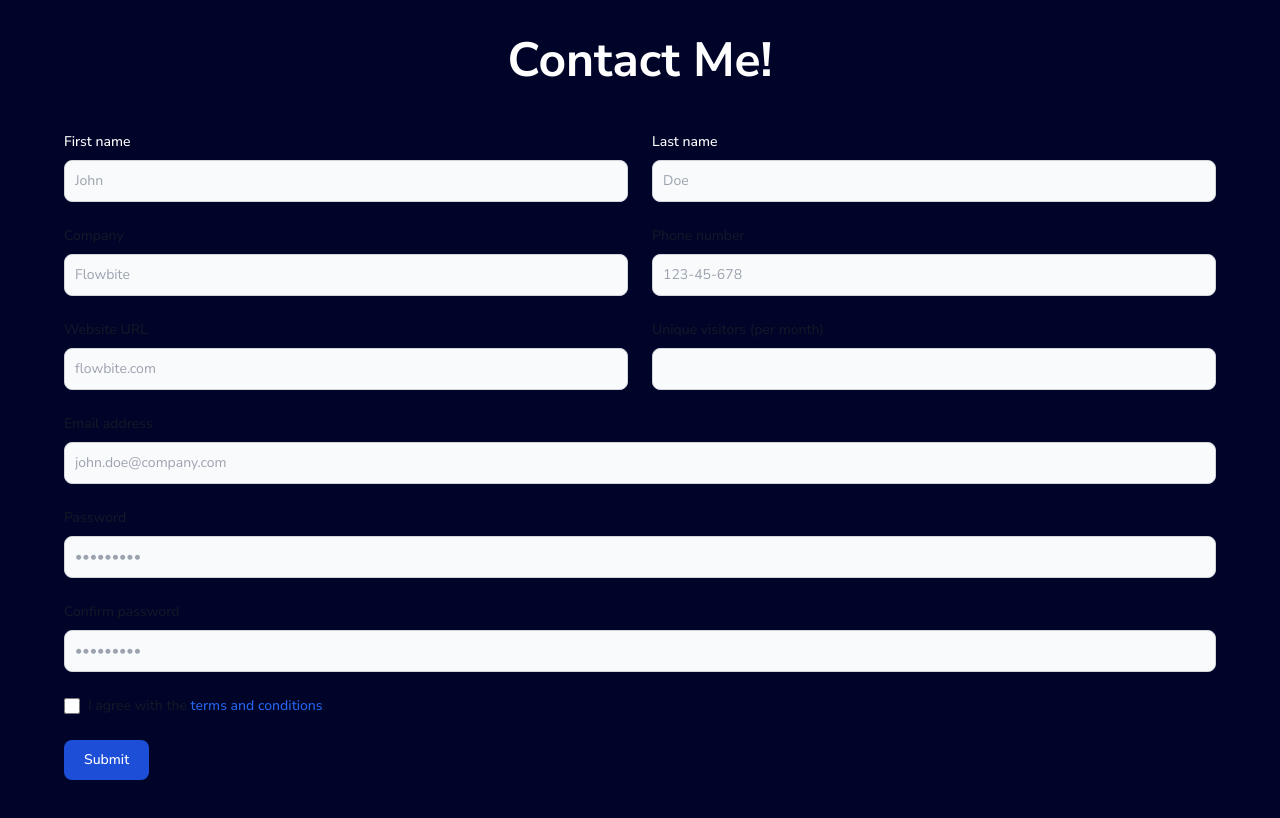
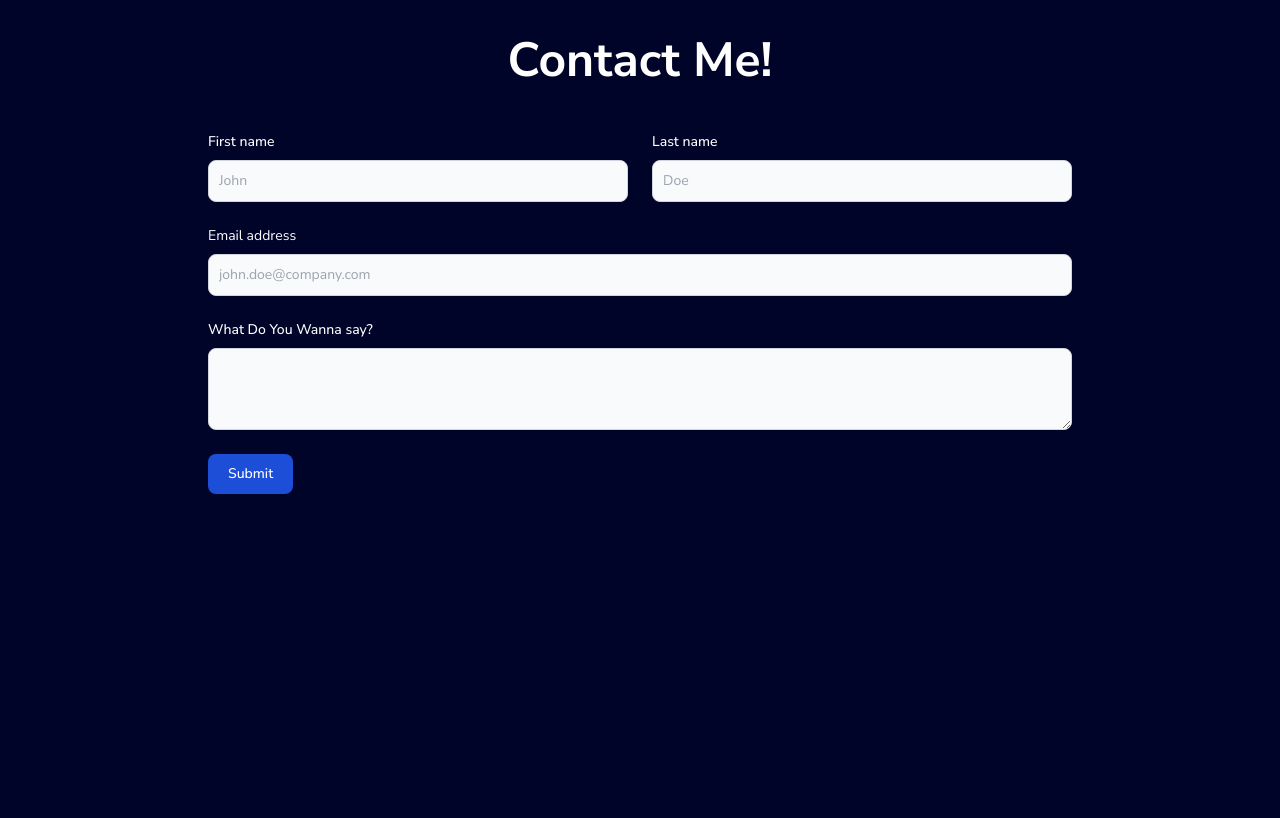
Before and after one commit to MattDev97/matts-main-portfolio, a React (Create React App) app: page / in a window 1280 px wide. Shown: the part 4020-4838 px from the top of the page. After the commit the page ends 4690 px from the top, so only its background shows below. Built offline with nearby package versions, Linux system fonts and the light colour scheme.

Commit message:
Adding contact form at bottom

```diff
--- a/src/Components/Contact/Contact.js
+++ b/src/Components/Contact/Contact.js
@@ -1,52 +1,26 @@
 function Contact() {
     return (
 
-        <form>
-            <div class="grid gap-6 mb-6 md:grid-cols-2">
+        <form className="md:w-3/4 mx-auto">
+            <div className="grid gap-6 mb-6 md:grid-cols-2">
                 <div>
-                    <label for="first_name" class="block mb-2 text-sm font-medium  dark:text-white">First name</label>
-                    <input type="text" id="first_name" class="bg-gray-50 border border-gray-300 text-gray-900 text-sm rounded-lg focus:ring-blue-500 focus:border-blue-500 block w-full p-2.5 dark:bg-gray-700 dark:border-gray-600 dark:placeholder-gray-400 dark:text-white dark:focus:ring-blue-500 dark:focus:border-blue-500" placeholder="John" required></input>
+                    <label for="first_name" className="block mb-2 text-sm font-medium  dark:text-white">First name</label>
+                    <input type="text" id="first_name" className="bg-gray-50 border border-gray-300 text-gray-900 text-sm rounded-lg focus:ring-blue-500 focus:border-blue-500 block w-full p-2.5 dark:bg-gray-700 dark:border-gray-600 dark:placeholder-gray-400 dark:text-white dark:focus:ring-blue-500 dark:focus:border-blue-500" placeholder="John" required></input>
                 </div>
                 <div>
-                    <label for="last_name" class="block mb-2 text-sm font-medium  dark:text-white">Last name</label>
-                    <input type="text" id="last_name" class="bg-gray-50 border border-gray-300 text-gray-900 text-sm rounded-lg focus:ring-blue-500 focus:border-blue-500 block w-full p-2.5 dark:bg-gray-700 dark:border-gray-600 dark:placeholder-gray-400 dark:text-white dark:focus:ring-blue-500 dark:focus:border-blue-500" placeholder="Doe" required></input>
-                </div>
-                <div>
-                    <label for="company" class="block mb-2 text-sm font-medium text-gray-900 dark:text-white">Company</label>
-                    <input type="text" id="company" class="bg-gray-50 border border-gray-300 text-gray-900 text-sm rounded-lg focus:ring-blue-500 focus:border-blue-500 block w-full p-2.5 dark:bg-gray-700 dark:border-gray-600 dark:placeholder-gray-400 dark:text-white dark:focus:ring-blue-500 dark:focus:border-blue-500" placeholder="Flowbite" required></input>
-                </div>
-                <div>
-                    <label for="phone" class="block mb-2 text-sm font-medium text-gray-900 dark:text-white">Phone number</label>
-                    <input type="tel" id="phone" class="bg-gray-50 border border-gray-300 text-gray-900 text-sm rounded-lg focus:ring-blue-500 focus:border-blue-500 block w-full p-2.5 dark:bg-gray-700 dark:border-gray-600 dark:placeholder-gray-400 dark:text-white dark:focus:ring-blue-500 dark:focus:border-blue-500" placeholder="123-45-678" pattern="[0-9]{3}-[0-9]{2}-[0-9]{3}" required></input>
-                </div>
-                <div>
-                    <label for="website" class="block mb-2 text-sm font-medium text-gray-900 dark:text-white">Website URL</label>
-                    <input type="url" id="website" class="bg-gray-50 border border-gray-300 text-gray-900 text-sm rounded-lg focus:ring-blue-500 focus:border-blue-500 block w-full p-2.5 dark:bg-gray-700 dark:border-gray-600 dark:placeholder-gray-400 dark:text-white dark:focus:ring-blue-500 dark:focus:border-blue-500" placeholder="flowbite.com" required></input>
-                </div>
-                <div>
-                    <label for="visitors" class="block mb-2 text-sm font-medium text-gray-900 dark:text-white">Unique visitors (per month)</label>
-                    <input type="number" id="visitors" class="bg-gray-50 border border-gray-300 text-gray-900 text-sm rounded-lg focus:ring-blue-500 focus:border-blue-500 block w-full p-2.5 dark:bg-gray-700 dark:border-gray-600 dark:placeholder-gray-400 dark:text-white dark:focus:ring-blue-500 dark:focus:border-blue-500" placeholder="" required></input>
+                    <label for="last_name" className="block mb-2 text-sm font-medium  dark:text-white">Last name</label>
+                    <input type="text" id="last_name" className="bg-gray-50 border border-gray-300 text-gray-900 text-sm rounded-lg focus:ring-blue-500 focus:border-blue-500 block w-full p-2.5 dark:bg-gray-700 dark:border-gray-600 dark:placeholder-gray-400 dark:text-white dark:focus:ring-blue-500 dark:focus:border-blue-500" placeholder="Doe" required></input>
                 </div>
             </div>
-            <div class="mb-6">
-                <label for="email" class="block mb-2 text-sm font-medium text-gray-900 dark:text-white">Email address</label>
-                <input type="email" id="email" class="bg-gray-50 border border-gray-300 text-gray-900 text-sm rounded-lg focus:ring-blue-500 focus:border-blue-500 block w-full p-2.5 dark:bg-gray-700 dark:border-gray-600 dark:placeholder-gray-400 dark:text-white dark:focus:ring-blue-500 dark:focus:border-blue-500" placeholder="john.doe@company.com" required></input>
+            <div className="mb-6">
+                <label for="email" className="block mb-2 text-sm font-mediu dark:text-white">Email address</label>
+                <input type="email" id="email" className="bg-gray-50 border border-gray-300 text-gray-900 text-sm rounded-lg focus:ring-blue-500 focus:border-blue-500 block w-full p-2.5 dark:bg-gray-700 dark:border-gray-600 dark:placeholder-gray-400 dark:text-white dark:focus:ring-blue-500 dark:focus:border-blue-500" placeholder="john.doe@company.com" required></input>
             </div>
             <div class="mb-6">
-                <label for="password" class="block mb-2 text-sm font-medium text-gray-900 dark:text-white">Password</label>
-                <input type="password" id="password" class="bg-gray-50 border border-gray-300 text-gray-900 text-sm rounded-lg focus:ring-blue-500 focus:border-blue-500 block w-full p-2.5 dark:bg-gray-700 dark:border-gray-600 dark:placeholder-gray-400 dark:text-white dark:focus:ring-blue-500 dark:focus:border-blue-500" placeholder="•••••••••" required></input>
+                <label for="large-input" class="block mb-2 text-sm font-medium dark:text-white">What Do You Wanna say?</label>
+                <textarea type="text" id="large-input" class="block w-full p-4 text-gray-900 border border-gray-300 rounded-lg bg-gray-50 sm:text-md focus:ring-blue-500 focus:border-blue-500 dark:bg-gray-700 dark:border-gray-600 dark:placeholder-gray-400 dark:text-white dark:focus:ring-blue-500 dark:focus:border-blue-500"></textarea>
             </div>
-            <div class="mb-6">
-                <label for="confirm_password" class="block mb-2 text-sm font-medium text-gray-900 dark:text-white">Confirm password</label>
-                <input type="password" id="confirm_password" class="bg-gray-50 border border-gray-300 text-gray-900 text-sm rounded-lg focus:ring-blue-500 focus:border-blue-500 block w-full p-2.5 dark:bg-gray-700 dark:border-gray-600 dark:placeholder-gray-400 dark:text-white dark:focus:ring-blue-500 dark:focus:border-blue-500" placeholder="•••••••••" required></input>
-            </div>
-            <div class="flex items-start mb-6">
-                <div class="flex items-center h-5">
-                    <input id="remember" type="checkbox" value="" class="w-4 h-4 border border-gray-300 rounded bg-gray-50 focus:ring-3 focus:ring-blue-300 dark:bg-gray-700 dark:border-gray-600 dark:focus:ring-blue-600 dark:ring-offset-gray-800" required></input>
-                </div>
-                <label for="remember" class="ml-2 text-sm font-medium text-gray-900 dark:text-gray-300">I agree with the <a href="#" class="text-blue-600 hover:underline dark:text-blue-500">terms and conditions</a>.</label>
-            </div>
-            <button type="submit" class="text-white bg-blue-700 hover:bg-blue-800 focus:ring-4 focus:outline-none focus:ring-blue-300 font-medium rounded-lg text-sm w-full sm:w-auto px-5 py-2.5 text-center dark:bg-blue-600 dark:hover:bg-blue-700 dark:focus:ring-blue-800">Submit</button>
+            <button type="submit" className="text-white bg-blue-700 hover:bg-blue-800 focus:ring-4 focus:outline-none focus:ring-blue-300 font-medium rounded-lg text-sm w-full sm:w-auto px-5 py-2.5 text-center dark:bg-blue-600 dark:hover:bg-blue-700 dark:focus:ring-blue-800">Submit</button>
         </form>
 
     )
```
